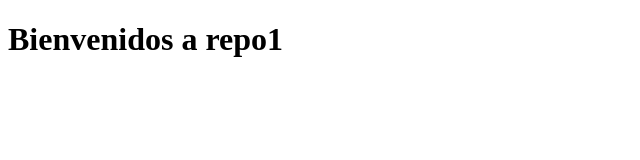
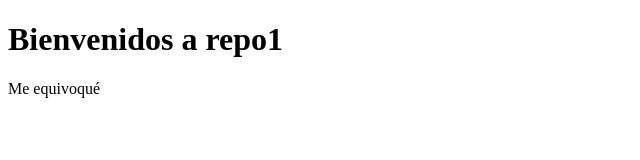
Before and after one commit to judual/repo1, a plain HTML site: page index.html in a window 1280 px wide. Shown: the whole page, without its empty margins (0-640 px from the left). Drawn offline with Linux system fonts and the light colour scheme.

Commit message:
Mil disculpas

```diff
--- a/index.html
+++ b/index.html
@@ -7,6 +7,6 @@
 </head>
 <body>
     <h1>Bienvenidos a repo1</h1>
-
+    <p>Me equivoqué</p>
 </body>
 </html>
```
